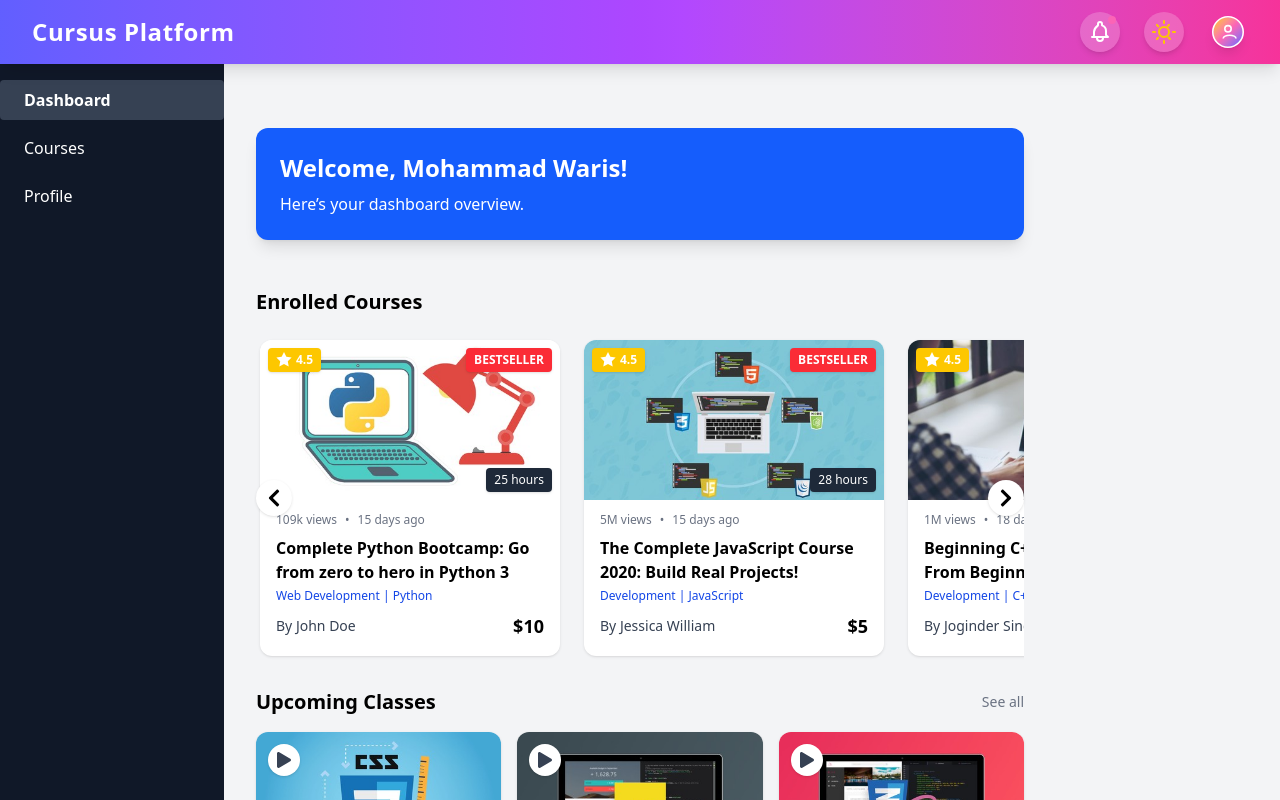
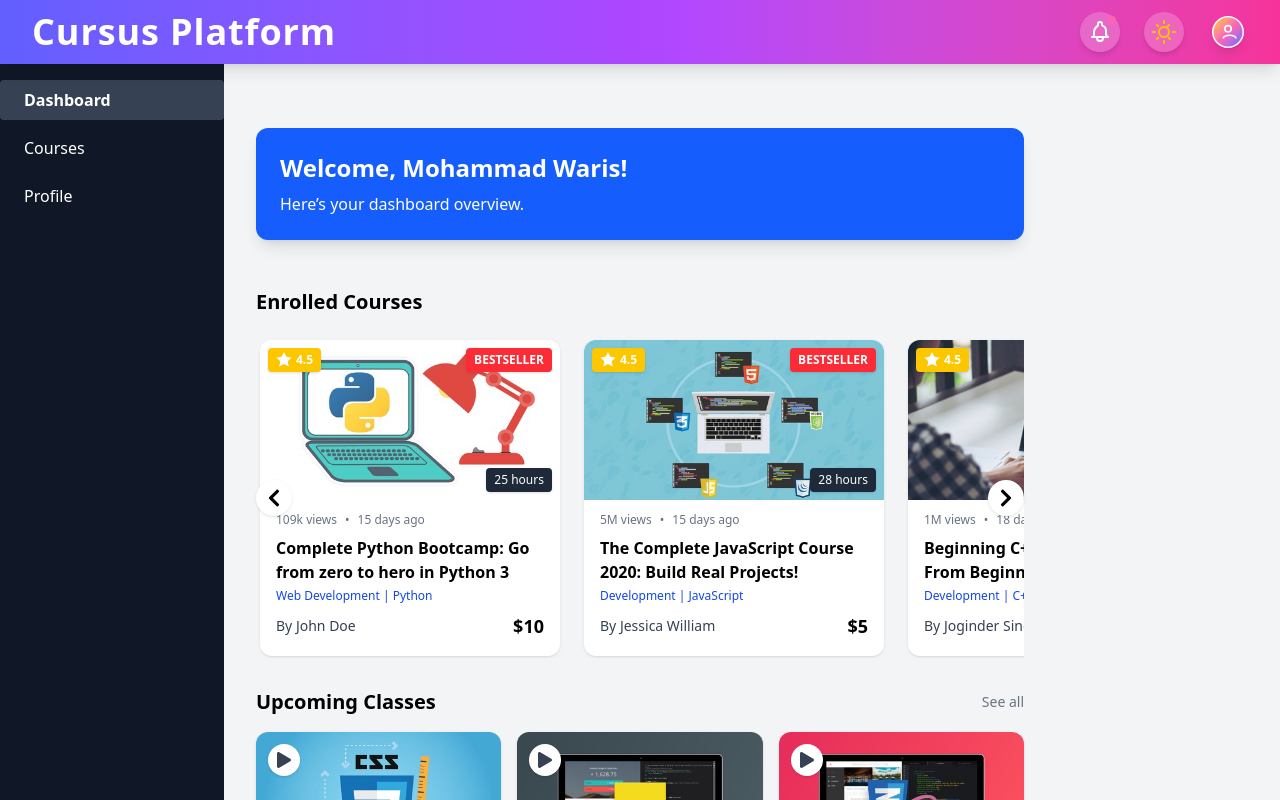
Before and after one commit to Mourya2003/cursus-platform, a React (Vite) app in the folder client/: page /dashboard in a window 1280 px wide. Shown: the top 800 px of the page. Built offline with nearby package versions, Linux system fonts and the light colour scheme.

Commit message:
navbar.jsx

```diff
--- a/client/src/components/navbar.jsx
+++ b/client/src/components/navbar.jsx
@@ -37,7 +37,7 @@ const Navbar = () => {
   return (
     <header className="h-16 bg-gradient-to-r from-indigo-500 via-purple-500 to-pink-500 dark:from-gray-900 dark:via-gray-800 dark:to-gray-700 shadow-lg flex items-center px-4 md:px-8 sticky top-0 z-20 transition-all duration-300">
       {/* Logo / Title */}
-      <h1 className="text-2xl font-extrabold text-white dark:text-yellow-300 tracking-wide flex-1 animate-fade-in">
+      <h1 className="text-4xl font-extrabold text-white dark:text-yellow-300 tracking-wide flex-1 animate-fade-in">
         Cursus Platform
       </h1>
 
```
